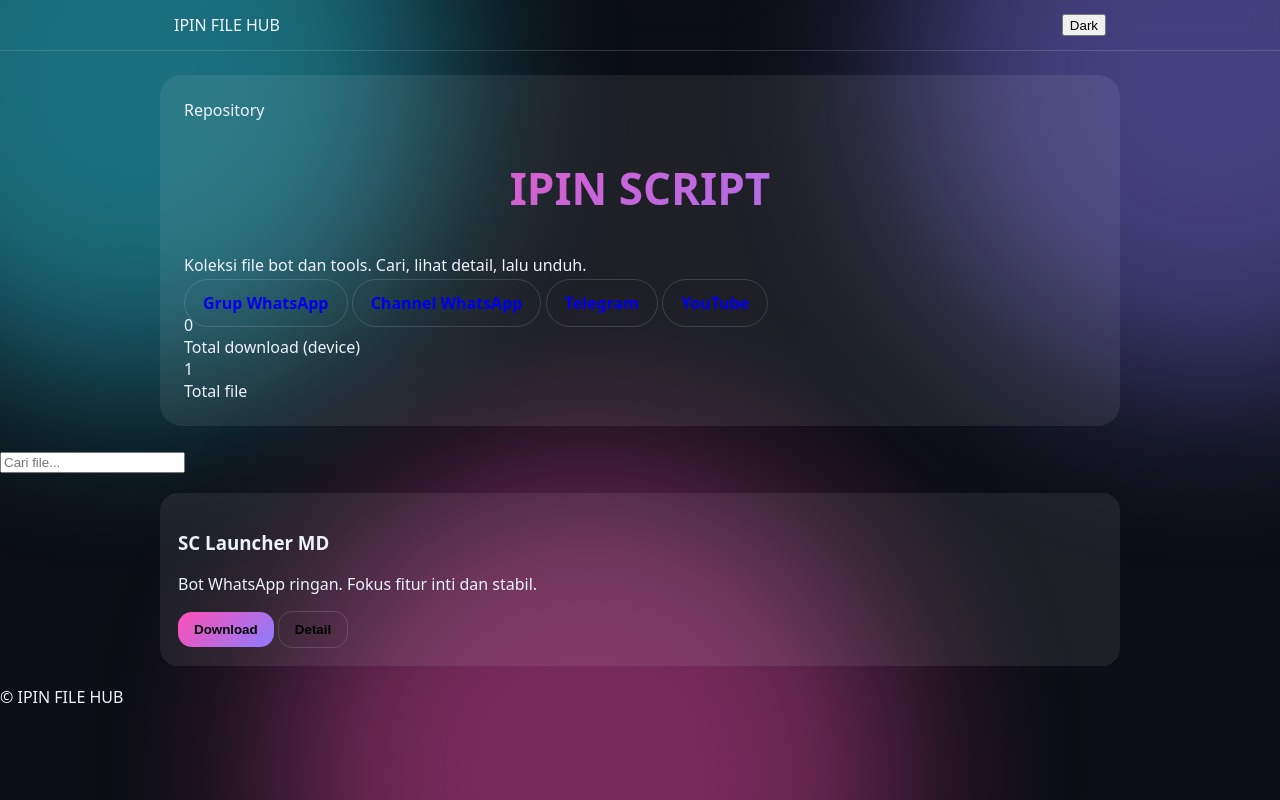
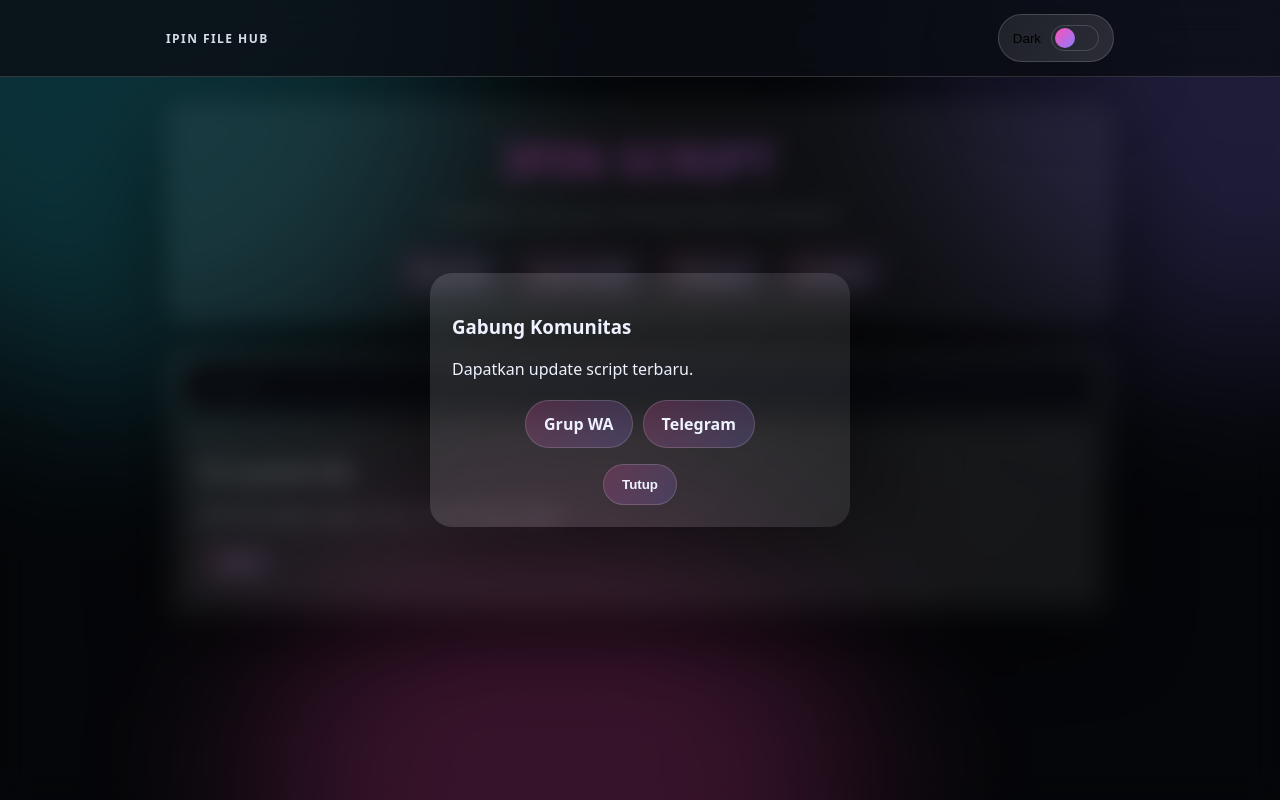
Before and after one commit to Pinz1234/ipin-file-hub, a plain HTML site: page index.html in a window 1280 px wide. Drawn offline with Linux system fonts and the light colour scheme.

Commit message:
Add files via upload

```diff
--- a/index.html
+++ b/index.html
@@ -1,179 +1,214 @@
 <!doctype html>
-<html lang="id">
+<html lang="id" data-theme="dark">
 <head>
-  <meta charset="utf-8" />
-  <meta name="viewport" content="width=device-width, initial-scale=1" />
+  <meta charset="utf-8">
+  <meta name="viewport" content="width=device-width, initial-scale=1">
 
   <title>IPIN FILE HUB</title>
-  <meta name="description" content="IPIN FILE HUB – Koleksi file bot dan tools.">
+  <meta name="description" content="IPIN FILE HUB – Koleksi script gratis.">
   <meta name="theme-color" content="#0b0e14">
 
-  <link rel="stylesheet" href="style.css" />
+  <link rel="stylesheet" href="style.css">
   <link rel="icon" href="/favicon.svg" type="image/svg+xml">
 </head>
 
 <body>
+
+<!-- BACKGROUND -->
 <div class="bg">
   <span class="blob b1"></span>
   <span class="blob b2"></span>
   <span class="blob b3"></span>
 </div>
 
+<!-- TOPBAR -->
 <header class="topbar">
   <div class="topbar-inner">
     <div class="brand-mini">IPIN FILE HUB</div>
 
     <button class="theme-toggle" id="themeBtn">
-        <span id="themeLabel">Dark</span>
+      <span id="themeText">Dark</span>
       <span class="switch"><span class="knob"></span></span>
     </button>
   </div>
 </header>
 
+<!-- CONTENT -->
 <main class="wrap">
+
+  <!-- HERO -->
   <section class="hero reveal">
-      <div class="hero-badge">Repository</div>
     <h1 class="hero-title">IPIN SCRIPT</h1>
     <p class="hero-subtitle">
-        Koleksi file bot dan tools. Cari, lihat detail, lalu unduh.
+      Kumpulan script gratis. Klik detail sebelum download.
     </p>
 
     <div class="hero-actions">
-        <a class="join" href="https://chat.whatsapp.com/LvA30WKiFgB0t5yFjFmWsz?mode=hqrc" target="_blank">Grup WhatsApp</a>
-        <a class="join" href="https://whatsapp.com/channel/0029VbBKScNAInPfll7NHM0O" target="_blank">Channel WhatsApp</a>
-        <a class="join" href="https://t.me/IPINSHOP" target="_blank">Telegram</a>
-        <a class="join" href="https://youtube.com/@PinshopCik" target="_blank">YouTube</a>
-      </div>
-
-      <div class="hero-stats">
-        <div class="stat">
-          <div class="stat-num" id="totalDl">0</div>
-          <div class="stat-label">Total download (device)</div>
-        </div>
-        <div class="stat">
-          <div class="stat-num" id="totalFiles">0</div>
-          <div class="stat-label">Total file</div>
-        </div>
+      <a class="join click" href="https://chat.whatsapp.com/LvA30WKiFgB0t5yFjFmWsz?mode=hqrc" target="_blank">Grup WA</a>
+      <a class="join click" href="https://whatsapp.com/channel/0029VbBKScNAInPfll7NHM0O" target="_blank">Channel WA</a>
+      <a class="join click" href="https://t.me/IPINSHOP" target="_blank">Telegram</a>
+      <a class="join click" href="https://youtube.com/@PinshopCik" target="_blank">YouTube</a>
     </div>
   </section>
 
+  <!-- PANEL -->
   <section class="panel reveal">
-      <input id="q" class="search" placeholder="Cari file..." />
+    <input id="search" class="search" placeholder="Cari script...">
     <div id="list" class="grid"></div>
-      <div id="empty" class="empty">Tidak ada hasil.</div>
+    <div id="empty" class="empty">Tidak ada data.</div>
   </section>
 
-    <footer class="footer">© IPIN FILE HUB</footer>
 </main>
 
-  <!-- MODAL -->
-  <div class="overlay" id="overlay">
+<!-- MODAL DETAIL -->
+<div class="overlay" id="modal">
   <div class="modal">
-      <div class="modal-top">
-        <b id="mTitle">Detail</b>
-        <button id="mClose">✕</button>
+    <h3 id="mName"></h3>
+    <p id="mDesc"></p>
+
+    <div class="hero-actions">
+      <a id="mDownload" class="join click" target="_blank">Download</a>
+      <a class="join click" href="https://t.me/IPINSHOP" target="_blank">Telegram</a>
     </div>
 
-      <p id="mDesc"></p>
-
-      <div class="modal-actions">
-        <a id="mTelegram" class="btn ghost" target="_blank">Telegram</a>
-        <a id="mDownload" class="btn primary" target="_blank">Download</a>
+    <div style="margin-top:16px;text-align:center">
+      <button class="join click" id="closeModal">Tutup</button>
     </div>
   </div>
 </div>
 
+<!-- POPUP -->
+<div class="overlay" id="popup">
+  <div class="modal">
+    <h3>Gabung Komunitas</h3>
+    <p>Dapatkan update script terbaru.</p>
+
+    <div class="hero-actions">
+      <a class="join click" href="https://chat.whatsapp.com/LvA30WKiFgB0t5yFjFmWsz?mode=hqrc" target="_blank">Grup WA</a>
+      <a class="join click" href="https://t.me/IPINSHOP" target="_blank">Telegram</a>
+    </div>
+
+    <div style="margin-top:16px;text-align:center">
+      <button class="join click" id="closePopup">Tutup</button>
+    </div>
+  </div>
+</div>
+
+<!-- DATA -->
 <script src="data.js"></script>
+
+<!-- SCRIPT -->
 <script>
-    /* THEME */
+/* ===============================
+   CLICK SOUND
+=============================== */
+const clickSound = new Audio("click.mp3");
+clickSound.volume = 0.06;
+
+document.addEventListener("click", e => {
+  if (e.target.closest(".click")) {
+    clickSound.currentTime = 0;
+    clickSound.play().catch(()=>{});
+  }
+});
+
+/* ===============================
+   THEME TOGGLE
+=============================== */
 const root = document.documentElement;
-    const btn = document.getElementById("themeBtn");
-    const lbl = document.getElementById("themeLabel");
-    const saved = localStorage.getItem("theme") || "dark";
-    root.setAttribute("data-theme", saved);
-    lbl.textContent = saved === "dark" ? "Dark" : "Light";
+const themeBtn = document.getElementById("themeBtn");
+const themeText = document.getElementById("themeText");
 
-    btn.onclick = () => {
+const savedTheme = localStorage.getItem("theme") || "dark";
+root.setAttribute("data-theme", savedTheme);
+themeText.textContent = savedTheme === "dark" ? "Dark" : "Light";
+
+themeBtn.onclick = () => {
   const next = root.getAttribute("data-theme") === "dark" ? "light" : "dark";
   root.setAttribute("data-theme", next);
   localStorage.setItem("theme", next);
-      lbl.textContent = next === "dark" ? "Dark" : "Light";
+  themeText.textContent = next === "dark" ? "Dark" : "Light";
 };
 
-    /* COUNTER */
-    const totalDl = document.getElementById("totalDl");
-    const totalFiles = document.getElementById("totalFiles");
-    totalDl.textContent = localStorage.getItem("total") || 0;
-
-    function incTotal() {
-      let n = Number(localStorage.getItem("total") || 0) + 1;
-      localStorage.setItem("total", n);
-      totalDl.textContent = n;
-    }
-
-    /* MODAL */
-    const overlay = document.getElementById("overlay");
-    const mClose = document.getElementById("mClose");
-    const mTitle = document.getElementById("mTitle");
-    const mDesc = document.getElementById("mDesc");
-    const mDownload = document.getElementById("mDownload");
-    const mTelegram = document.getElementById("mTelegram");
-
-    mClose.onclick = () => overlay.classList.remove("show");
-    overlay.onclick = e => e.target === overlay && overlay.classList.remove("show");
-
-    /* RENDER */
+/* ===============================
+   RENDER DATA
+=============================== */
 const list = document.getElementById("list");
 const empty = document.getElementById("empty");
-    const q = document.getElementById("q");
+const search = document.getElementById("search");
 
 function render(filter="") {
   list.innerHTML = "";
   const f = filter.toLowerCase();
-      const data = window.scripts || [];
-      totalFiles.textContent = data.length;
 
-      const items = data.filter(x =>
-        (x.name + x.desc).toLowerCase().includes(f)
+  const items = window.scripts.filter(s =>
+    s.name.toLowerCase().includes(f)
   );
 
   empty.style.display = items.length ? "none" : "block";
 
-      items.forEach(sc => {
+  items.forEach(s => {
     const card = document.createElement("div");
     card.className = "card reveal";
+
     card.innerHTML = `
-          <h3>${sc.name}</h3>
-          <p>${sc.desc}</p>
-          <div class="card-bottom">
-            <button class="btn primary">Download</button>
-            <button class="btn ghost">Detail</button>
-          </div>
+      <h3>${s.name}</h3>
+      <p>${s.desc}</p>
+      <button class="join click">Detail</button>
     `;
 
-        card.querySelector(".primary").onclick = () => {
-          incTotal();
-          window.open(sc.link, "_blank");
-        };
+    card.querySelector("button").onclick = () => openModal(s);
+    list.appendChild(card);
+  });
 
-        card.querySelector(".ghost").onclick = () => {
-          mTitle.textContent = sc.name;
-          mDesc.textContent = sc.desc;
-          mDownload.href = sc.link;
-          mTelegram.href = "https://t.me/IPINSHOP";
-          overlay.classList.add("show");
-        };
+  reveal();
+}
 
-        list.appendChild(card);
+search.oninput = () => render(search.value);
+
+/* ===============================
+   MODAL
+=============================== */
+const modal = document.getElementById("modal");
+const mName = document.getElementById("mName");
+const mDesc = document.getElementById("mDesc");
+const mDownload = document.getElementById("mDownload");
+
+function openModal(s) {
+  mName.textContent = s.name;
+  mDesc.textContent = s.desc;
+  mDownload.href = s.link;
+  modal.classList.add("show");
+}
+
+document.getElementById("closeModal").onclick = () =>
+  modal.classList.remove("show");
+
+/* ===============================
+   POPUP (ONCE)
+=============================== */
+const popup = document.getElementById("popup");
+
+if (!sessionStorage.getItem("popupShown")) {
+  sessionStorage.setItem("popupShown", "yes");
+  setTimeout(() => popup.classList.add("show"), 1200);
+}
+
+document.getElementById("closePopup").onclick = () =>
+  popup.classList.remove("show");
+
+/* ===============================
+   REVEAL
+=============================== */
+function reveal() {
+  document.querySelectorAll(".reveal").forEach(el => {
+    el.classList.add("in");
   });
 }
 
-    q.oninput = () => render(q.value);
+/* INIT */
 render();
+</script>
 
-    requestAnimationFrame(() =>
-      document.querySelectorAll(".reveal").forEach(e => e.classList.add("in"))
-    );
-  </script>
 </body>
 </html>
--- a/style.css
+++ b/style.css
@@ -1,121 +1,285 @@
-:root{
-  --bg:#0b0e14;
-  --text:#eef2ff;
-  --muted:#aab0c0;
-  --card:rgba(255,255,255,.08);
-  --border:rgba(255,255,255,.14);
-  --a1:#ff4fb6;
-  --a2:#8a7dff;
-  --a3:#2fe6ff;
+/* ===============================
+   IPIN FILE HUB — PREMIUM CSS
+   =============================== */
+
+/* ---------- ROOT & THEME ---------- */
+:root {
+  --bg: #0b0e14;
+  --bg-soft: #0f1420;
+  --text: #eef2ff;
+  --muted: #aab0c0;
+
+  --card: rgba(255,255,255,.08);
+  --card-strong: rgba(255,255,255,.12);
+  --border: rgba(255,255,255,.16);
+
+  --pink: #ff4fb6;
+  --purple: #8a7dff;
+  --cyan: #2fe6ff;
+
+  --radius: 22px;
+  --radius-sm: 14px;
+
+  --ease: cubic-bezier(.16,1,.3,1);
+  --shadow-soft: 0 20px 80px rgba(0,0,0,.35);
+  --shadow-strong: 0 30px 120px rgba(0,0,0,.55);
 }
 
-[data-theme="light"]{
-  --bg:#fafbff;
-  --text:#0f172a;
-  --muted:#475569;
-  --card:#ffffff;
-  --border:#00000014;
+[data-theme="light"] {
+  --bg: #fafbff;
+  --bg-soft: #f1f4ff;
+  --text: #0f172a;
+  --muted: #475569;
+
+  --card: rgba(255,255,255,.9);
+  --card-strong: #ffffff;
+  --border: rgba(15,23,42,.12);
+
+  --shadow-soft: 0 20px 60px rgba(15,23,42,.12);
+  --shadow-strong: 0 30px 90px rgba(15,23,42,.18);
 }
 
-*{box-sizing:border-box}
-body{
-  margin:0;
-  font-family:system-ui;
-  background:var(--bg);
-  color:var(--text);
+/* ---------- RESET ---------- */
+* { box-sizing: border-box; }
+html, body { margin: 0; padding: 0; }
+body {
+  font-family: system-ui, -apple-system, Segoe UI, Roboto, Arial, sans-serif;
+  background: var(--bg);
+  color: var(--text);
+  overflow-x: hidden;
+  transition: background .6s var(--ease), color .6s var(--ease);
 }
 
-.bg{position:fixed;inset:0;z-index:-1}
-.blob{
-  position:absolute;width:600px;height:600px;
-  filter:blur(90px);opacity:.45;border-radius:50%;
-  animation:float 14s ease-in-out infinite;
-}
-.b1{background:var(--a3);left:-200px;top:-200px}
-.b2{background:var(--a2);right:-200px;top:-200px}
-.b3{background:var(--a1);left:20%;bottom:-300px}
-
-@keyframes float{
-  50%{transform:translate(40px,-30px) scale(1.05)}
+/* ---------- BACKGROUND ANIMATED ---------- */
+.bg {
+  position: fixed;
+  inset: 0;
+  z-index: -1;
+  pointer-events: none;
 }
 
-.topbar{
-  position:sticky;top:0;
-  backdrop-filter:blur(14px);
-  border-bottom:1px solid var(--border);
-}
-.topbar-inner{
-  max-width:960px;margin:auto;
-  padding:14px;
-  display:flex;justify-content:space-between;
+.blob {
+  position: absolute;
+  width: 600px;
+  height: 600px;
+  border-radius: 50%;
+  filter: blur(90px);
+  opacity: .45;
+  animation: float 14s var(--ease) infinite;
 }
 
-.hero{
-  max-width:960px;
-  margin:24px auto;
-  padding:24px;
-  border-radius:22px;
-  background:var(--card);
+.b1 { background: var(--cyan); top: -200px; left: -200px; }
+.b2 { background: var(--purple); top: -250px; right: -250px; animation-delay: -4s; }
+.b3 { background: var(--pink); bottom: -300px; left: 20%; animation-delay: -8s; }
+
+@keyframes float {
+  0%,100% { transform: translate(0,0) scale(1); }
+  50% { transform: translate(40px,-30px) scale(1.06); }
 }
 
-.hero-title{
-  font-size:44px;
-  text-align:center;
-  background:linear-gradient(135deg,var(--a1),var(--a2));
-  -webkit-background-clip:text;color:transparent;
+/* ---------- TOPBAR ---------- */
+.topbar {
+  position: sticky;
+  top: 0;
+  z-index: 10;
+  backdrop-filter: blur(16px);
+  background: color-mix(in oklab, var(--bg) 80%, transparent);
+  border-bottom: 1px solid var(--border);
 }
 
-.join{
-  padding:12px 18px;
-  border-radius:999px;
-  border:1px solid var(--border);
-  text-decoration:none;
-  font-weight:700;
+.topbar-inner {
+  max-width: 980px;
+  margin: auto;
+  padding: 14px 16px;
+  display: flex;
+  justify-content: space-between;
+  align-items: center;
 }
 
-.grid{
-  max-width:960px;
-  margin:20px auto;
-  display:grid;
-  grid-template-columns:repeat(auto-fit,minmax(260px,1fr));
-  gap:14px;
+.brand-mini {
+  font-weight: 900;
+  letter-spacing: .12em;
+  font-size: 12px;
+  text-transform: uppercase;
+  opacity: .9;
 }
 
-.card{
-  padding:18px;
-  border-radius:18px;
-  background:var(--card);
+/* ---------- THEME TOGGLE ---------- */
+.theme-toggle {
+  display: flex;
+  align-items: center;
+  gap: 10px;
+  padding: 10px 14px;
+  border-radius: 999px;
+  border: 1px solid var(--border);
+  background: linear-gradient(135deg, var(--card), var(--card-strong));
+  box-shadow: var(--shadow-soft);
+  cursor: pointer;
+  transition: transform .25s var(--ease), box-shadow .4s var(--ease);
+}
+.theme-toggle:hover {
+  transform: translateY(-2px);
+  box-shadow: var(--shadow-strong);
+}
+.theme-toggle:active {
+  transform: scale(.97);
 }
 
-.btn{
-  padding:10px 16px;
-  border-radius:14px;
-  border:none;
-  font-weight:700;
-  cursor:pointer;
+.switch {
+  width: 48px;
+  height: 26px;
+  border-radius: 999px;
+  border: 1px solid var(--border);
+  position: relative;
 }
-.primary{
-  background:linear-gradient(135deg,var(--a1),var(--a2));
+.knob {
+  width: 20px;
+  height: 20px;
+  border-radius: 50%;
+  background: linear-gradient(135deg, var(--pink), var(--purple));
+  position: absolute;
+  top: 50%;
+  left: 3px;
+  transform: translateY(-50%);
+  transition: left .4s var(--ease);
 }
-.ghost{
-  background:transparent;
-  border:1px solid var(--border);
+[data-theme="light"] .knob {
+  left: 25px;
 }
 
-.overlay{
-  position:fixed;inset:0;
-  background:rgba(0,0,0,.55);
-  display:none;
-  align-items:center;justify-content:center;
-}
-.overlay.show{display:flex}
-
-.modal{
-  background:var(--card);
-  padding:22px;
-  border-radius:18px;
-  width:90%;max-width:420px;
+/* ---------- LAYOUT ---------- */
+.wrap {
+  max-width: 980px;
+  margin: auto;
+  padding: 24px 16px 56px;
 }
 
-.reveal{opacity:0;transform:translateY(14px)}
-.reveal.in{opacity:1;transform:none;transition:.6s}
+/* ---------- HERO ---------- */
+.hero {
+  background: linear-gradient(135deg, var(--card-strong), var(--card));
+  border-radius: var(--radius);
+  padding: 28px 20px;
+  box-shadow: var(--shadow-strong);
+  text-align: center;
+}
+
+.hero-title {
+  font-size: 46px;
+  margin: 0;
+  background: linear-gradient(135deg, var(--pink), var(--purple));
+  -webkit-background-clip: text;
+  color: transparent;
+}
+
+.hero-subtitle {
+  margin-top: 12px;
+  color: var(--muted);
+  font-size: 16px;
+  line-height: 1.6;
+}
+
+/* ---------- JOIN BUTTONS ---------- */
+.hero-actions {
+  margin-top: 20px;
+  display: flex;
+  gap: 10px;
+  justify-content: center;
+  flex-wrap: wrap;
+}
+
+.join {
+  padding: 12px 18px;
+  border-radius: 999px;
+  border: 1px solid var(--border);
+  background: linear-gradient(135deg,
+    color-mix(in oklab, var(--pink) 20%, transparent),
+    color-mix(in oklab, var(--purple) 20%, transparent)
+  );
+  font-weight: 700;
+  text-decoration: none;
+  color: var(--text);
+  transition: transform .25s var(--ease), box-shadow .4s var(--ease);
+}
+.join:hover {
+  transform: translateY(-3px);
+  box-shadow: var(--shadow-strong);
+}
+
+/* ---------- SEARCH & GRID ---------- */
+.panel {
+  margin-top: 20px;
+  background: linear-gradient(135deg, var(--card-strong), var(--card));
+  border-radius: var(--radius);
+  padding: 18px;
+  box-shadow: var(--shadow-soft);
+}
+
+.search {
+  width: 100%;
+  padding: 14px;
+  border-radius: 16px;
+  border: 1px solid var(--border);
+  background: var(--bg-soft);
+  color: var(--text);
+  outline: none;
+}
+
+.grid {
+  margin-top: 16px;
+  display: grid;
+  grid-template-columns: repeat(auto-fit, minmax(260px,1fr));
+  gap: 16px;
+}
+
+/* ---------- CARD ---------- */
+.card {
+  background: var(--card);
+  border-radius: 20px;
+  padding: 18px;
+  box-shadow: var(--shadow-soft);
+  transition: transform .3s var(--ease), box-shadow .4s var(--ease);
+}
+.card:hover {
+  transform: translateY(-6px);
+  box-shadow: var(--shadow-strong);
+}
+
+/* ---------- MODAL ---------- */
+.overlay {
+  position: fixed;
+  inset: 0;
+  background: rgba(0,0,0,.55);
+  backdrop-filter: blur(12px);
+  display: none;
+  align-items: center;
+  justify-content: center;
+}
+.overlay.show {
+  display: flex;
+}
+
+.modal {
+  background: linear-gradient(135deg, var(--card-strong), var(--card));
+  border-radius: 22px;
+  padding: 22px;
+  width: 90%;
+  max-width: 420px;
+  box-shadow: var(--shadow-strong);
+  animation: pop .35s var(--ease);
+}
+
+@keyframes pop {
+  from { opacity: 0; transform: translateY(20px) scale(.96); }
+  to { opacity: 1; transform: none; }
+}
+
+/* ---------- REVEAL ---------- */
+.reveal {
+  opacity: 0;
+  transform: translateY(20px);
+}
+.reveal.in {
+  opacity: 1;
+  transform: none;
+  transition: .6s var(--ease);
+}
```
Also changed, not shown: favicon.svg. Lines whose indentation alone changed are shown as unchanged.
